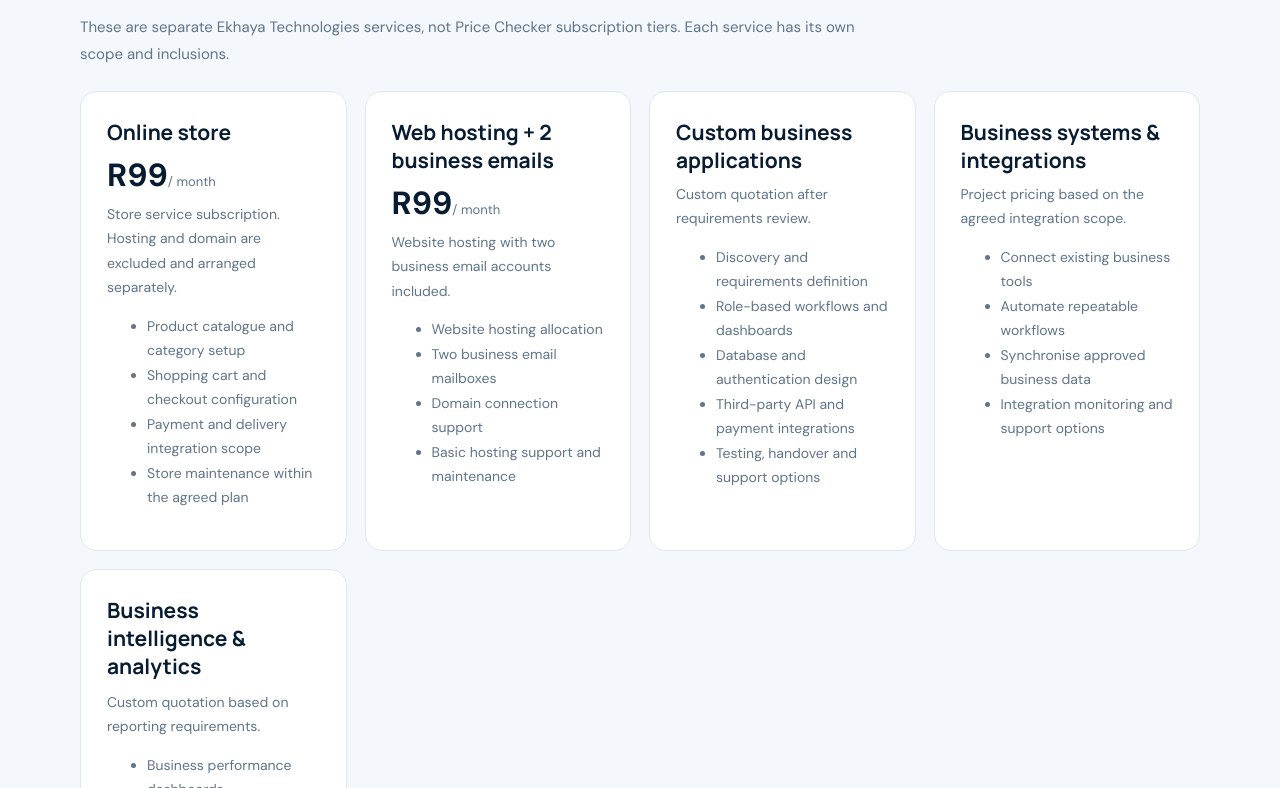
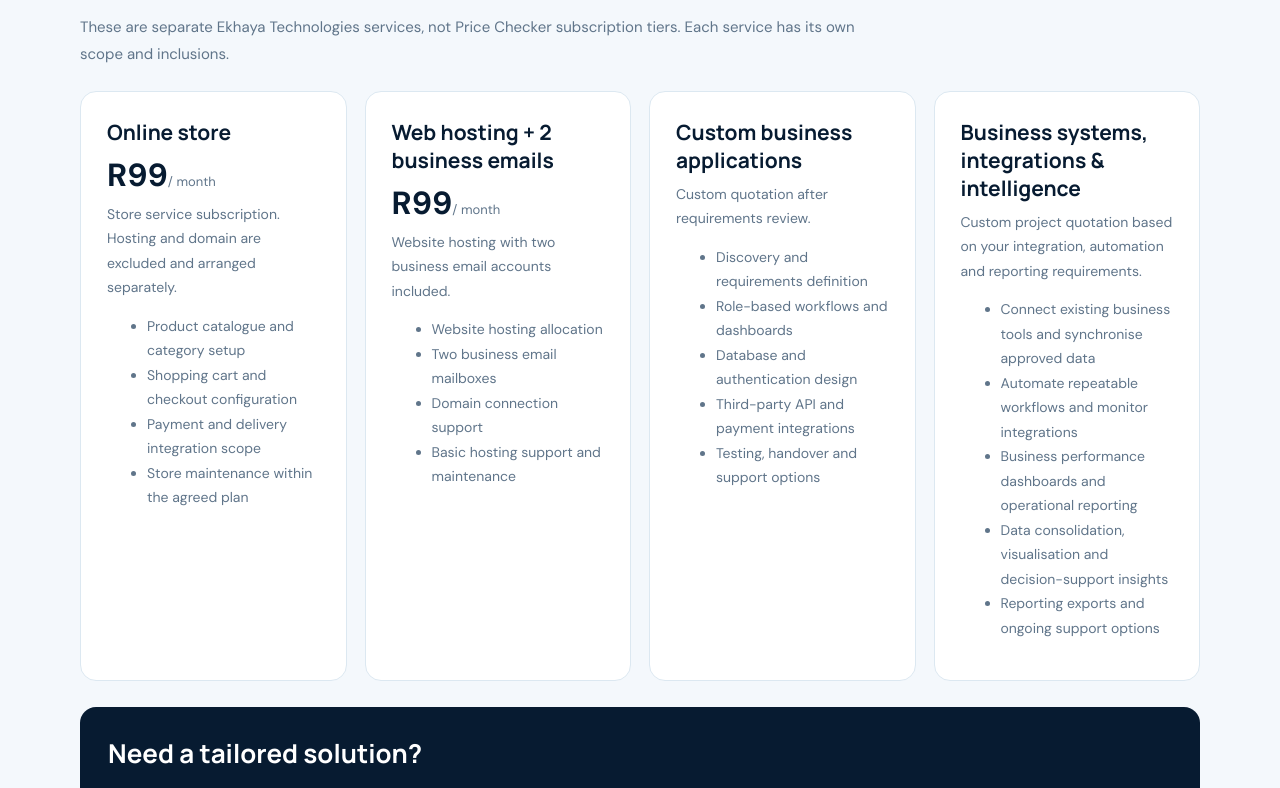
Before and after one commit to Luxolog/ekhaya-commerce-platform, a Next.js app: page /pricing in a window 1280 px wide. Shown: the part 2052-2840 px from the top of the page. Built offline with nearby package versions, Linux system fonts and the light colour scheme.

Commit message:
Combine systems, integrations and analytics pricing service

```diff
--- a/src/app/pricing/page.tsx
+++ b/src/app/pricing/page.tsx
@@ -56,8 +56,7 @@ export default function PricingPage() {
         <article style={card}><h3 style={{fontFamily:"Manrope,sans-serif",fontSize:21,margin:"0 0 8px"}}>Online store</h3><p style={{margin:"0 0 6px"}}><strong style={{fontSize:32}}>R99</strong><span style={{color:"#60758A",fontSize:13}}>/ month</span></p><p style={{...muted,margin:"0 0 10px"}}>Store service subscription. Hosting and domain are excluded and arranged separately.</p><ul style={muted}><li>Product catalogue and category setup</li><li>Shopping cart and checkout configuration</li><li>Payment and delivery integration scope</li><li>Store maintenance within the agreed plan</li></ul></article>
         <article style={card}><h3 style={{fontFamily:"Manrope,sans-serif",fontSize:21,margin:"0 0 8px"}}>Web hosting + 2 business emails</h3><p style={{margin:"0 0 6px"}}><strong style={{fontSize:32}}>R99</strong><span style={{color:"#60758A",fontSize:13}}>/ month</span></p><p style={{...muted,margin:"0 0 10px"}}>Website hosting with two business email accounts included.</p><ul style={muted}><li>Website hosting allocation</li><li>Two business email mailboxes</li><li>Domain connection support</li><li>Basic hosting support and maintenance</li></ul></article>
         <article style={card}><h3 style={{fontFamily:"Manrope,sans-serif",fontSize:21,margin:"0 0 8px"}}>Custom business applications</h3><p style={{...muted,margin:"0 0 10px"}}>Custom quotation after requirements review.</p><ul style={muted}><li>Discovery and requirements definition</li><li>Role-based workflows and dashboards</li><li>Database and authentication design</li><li>Third-party API and payment integrations</li><li>Testing, handover and support options</li></ul></article>
-        <article style={card}><h3 style={{fontFamily:"Manrope,sans-serif",fontSize:21,margin:"0 0 8px"}}>Business systems & integrations</h3><p style={{...muted,margin:"0 0 10px"}}>Project pricing based on the agreed integration scope.</p><ul style={muted}><li>Connect existing business tools</li><li>Automate repeatable workflows</li><li>Synchronise approved business data</li><li>Integration monitoring and support options</li></ul></article>
-        <article style={card}><h3 style={{fontFamily:"Manrope,sans-serif",fontSize:21,margin:"0 0 10px"}}>Business intelligence & analytics</h3><p style={{...muted,margin:"0 0 10px"}}>Custom quotation based on reporting requirements.</p><ul style={muted}><li>Business performance dashboards</li><li>Sales and operational reporting</li><li>Data consolidation and visualisation</li><li>Decision-support insights and exports</li></ul></article>
+        <article style={card}><h3 style={{fontFamily:"Manrope,sans-serif",fontSize:21,margin:"0 0 8px"}}>Business systems, integrations & intelligence</h3><p style={{...muted,margin:"0 0 10px"}}>Custom project quotation based on your integration, automation and reporting requirements.</p><ul style={muted}><li>Connect existing business tools and synchronise approved data</li><li>Automate repeatable workflows and monitor integrations</li><li>Business performance dashboards and operational reporting</li><li>Data consolidation, visualisation and decision-support insights</li><li>Reporting exports and ongoing support options</li></ul></article>
       </div>
       <div style={{marginTop:26,background:"#071B31",color:"#fff",padding:28,borderRadius:16}}>
         <h2 style={{fontFamily:"Manrope,sans-serif",fontSize:26,margin:"0 0 8px"}}>Need a tailored solution?</h2>
```
